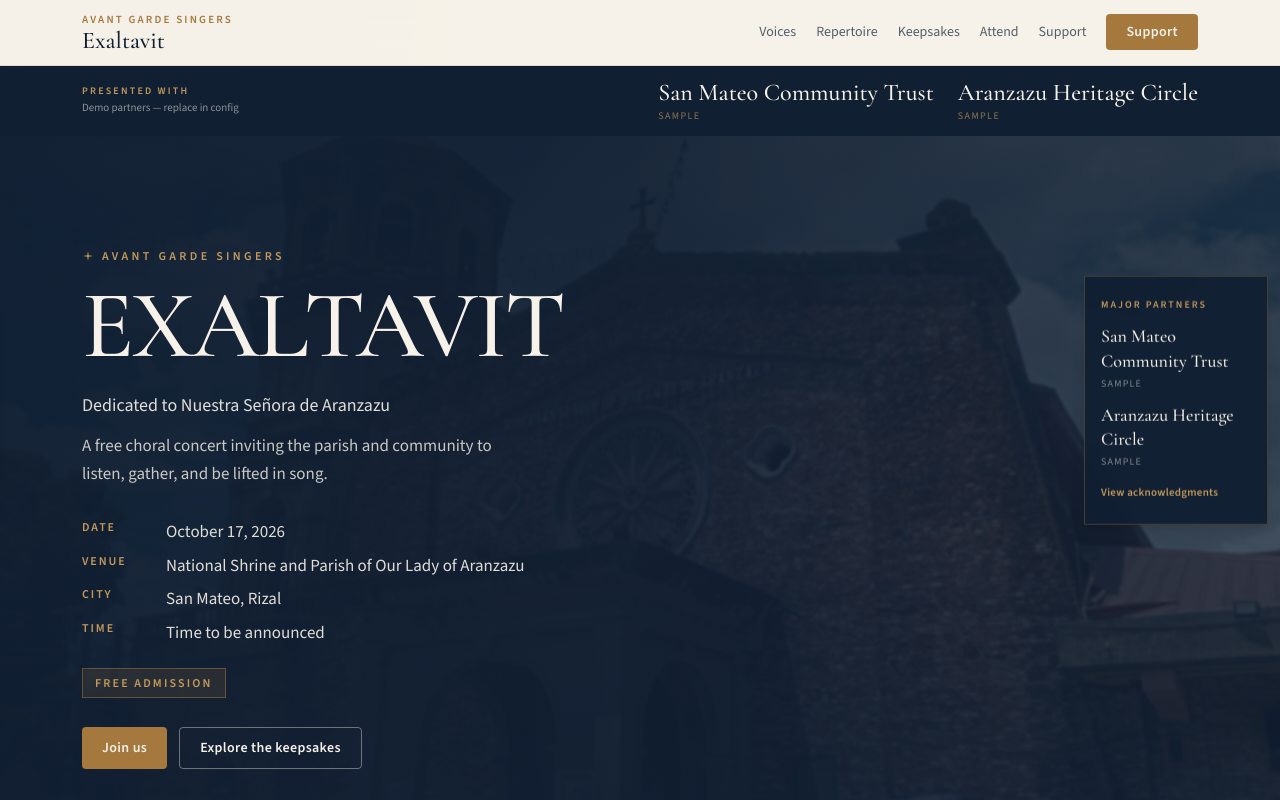
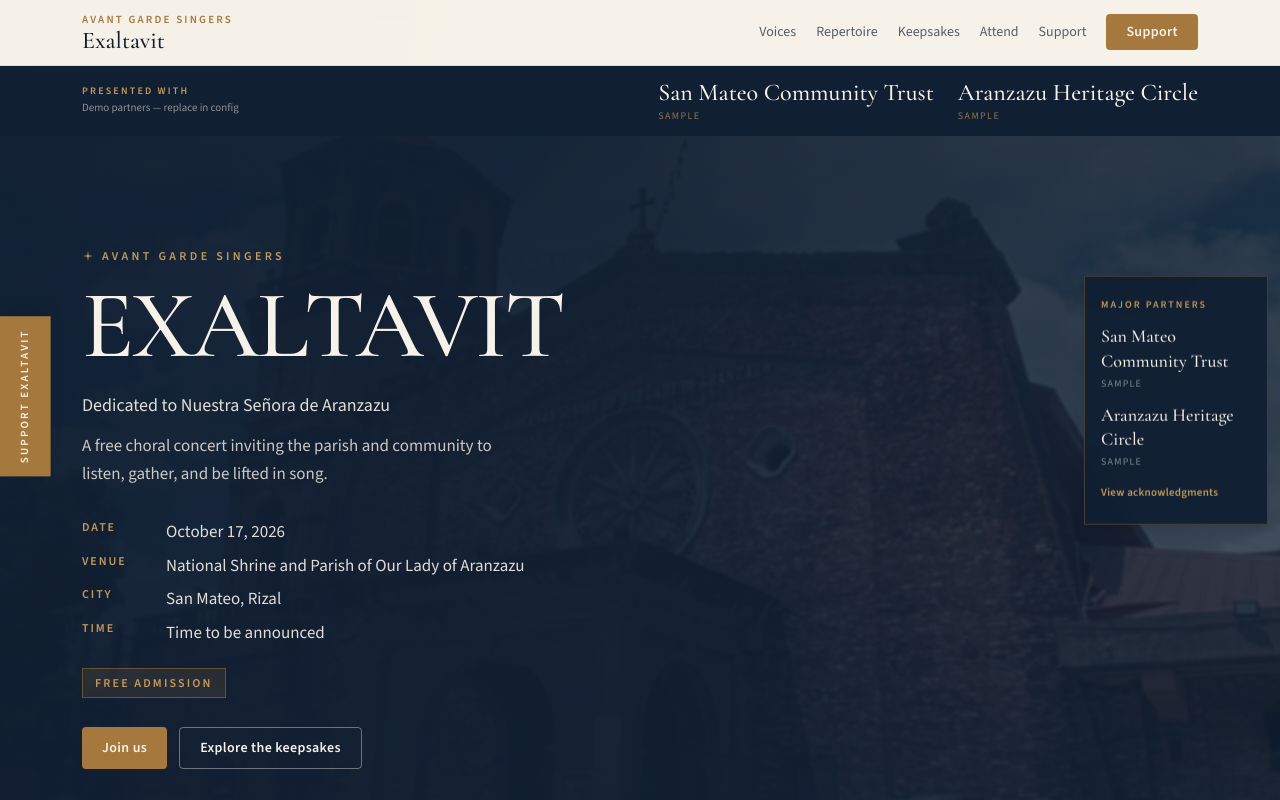
Before and after one commit to andlen-go/AGS-exaltavit, a React (Vite) app: page / in a window 1280 px wide. Shown: the top 800 px of the page. Built offline with nearby package versions, Linux system fonts and the light colour scheme; no server answers.

Commit message:
Polish sticky Support chip visibility
Slightly widen the desktop Support Exaltavit rail for clearer vertical label.

Co-authored-by: andlen.go <andlen.go@elearnified.com>

```diff
--- a/src/components/StickySupport.tsx
+++ b/src/components/StickySupport.tsx
@@ -9,10 +9,10 @@ export function StickySupport({ hidden = false }: Props) {
   return (
     <a
       href="#support"
-      className="fixed top-1/2 left-0 z-30 hidden -translate-y-1/2 md:flex"
+      className="fixed top-1/2 left-0 z-30 hidden -translate-y-1/2 md:block"
       aria-label="Support Exaltavit"
     >
-      <span className="flex origin-left -rotate-180 items-center gap-2 border border-gold/40 bg-gold px-2.5 py-3 text-xs font-semibold tracking-[0.18em] text-ivory uppercase shadow-md [writing-mode:vertical-rl] hover:bg-gold-soft">
+      <span className="inline-flex items-center gap-2 border border-gold/50 bg-gold px-3 py-4 text-[11px] font-semibold tracking-[0.2em] text-ivory uppercase shadow-lg [writing-mode:vertical-rl] rotate-180 hover:bg-gold-soft">
         Support Exaltavit
       </span>
     </a>
```
